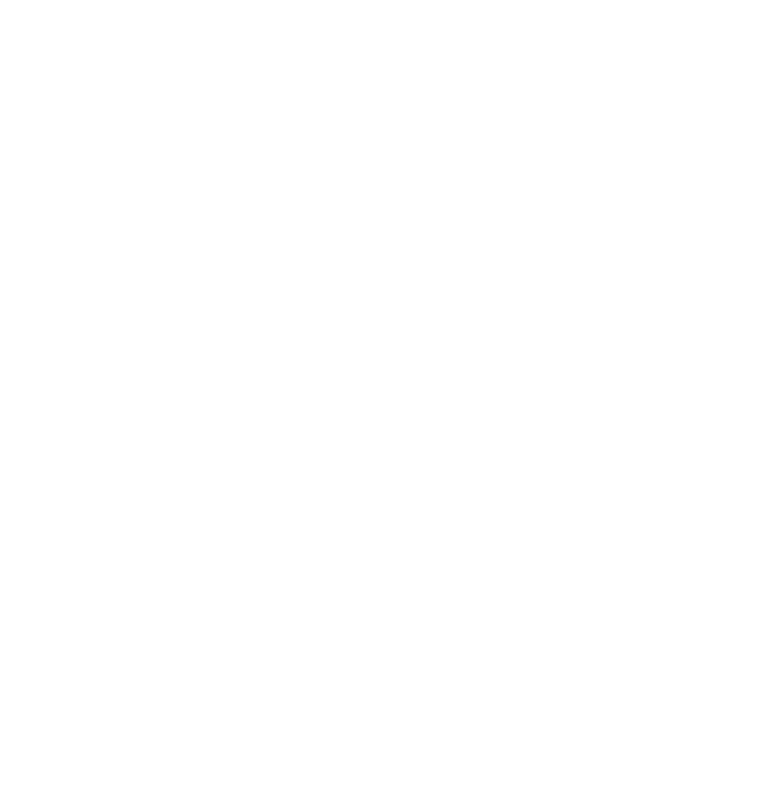
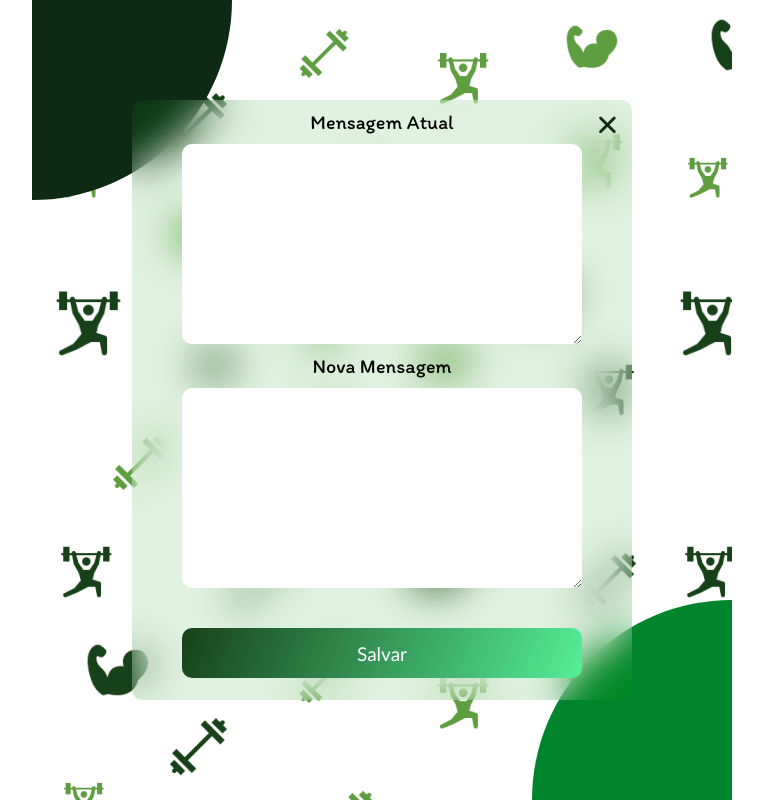
Before and after one commit to Edvaldojs22/ListaClienteFit, a Vue app: page /Mesagem in a window 1280 px wide. Before the commit this address had no page. Shown: the whole page, without its empty margins (258-1021 px from the left). Built offline with nearby package versions, Linux system fonts and the light colour scheme.

Commit message:
att mensagem

```diff
--- a/src/api/api.js
+++ b/src/api/api.js
@@ -1,7 +1,7 @@
 import axios from "axios";
 
 const api = axios.create({
-  baseURL: "http://paixaodecristorsa.site:3000",
+  baseURL: "http://localhost:3000",
   headers: {
     "Content-Type": "application/json",
   },
--- a/src/router/router.js
+++ b/src/router/router.js
@@ -4,11 +4,13 @@ import Home from '../views/Home.vue';
 import Login from '../views/Login.vue';
 import EditCliente from '../views/EditCliente.vue';
 import NovoCliente from '../views/NovoCliente.vue'
+import Mensagem from '../views/Mensagem.vue';
+import MensagemAniversario from '../views/MensagemAniversario.vue';
 
 
 const routes = [
     {
-        path: '/home',
+        path: '/Home',
         name: 'home',
         component: Home
     },
@@ -18,7 +20,7 @@ const routes = [
         component: Login
     },
     {
-        path: '/editar/:id',
+        path: '/Editar/:id',
         name: 'editarCliente',
         component: EditCliente
     },
@@ -27,7 +29,19 @@ const routes = [
         path: '/Novo',
         name: 'novoCliente',
         component: NovoCliente
+    },
+
+    {
+        path: '/Mesagem',
+        name: 'mensagem',
+        component: Mensagem
+    },
+    {
+        path: '/MesagemAniversario',
+        name: 'mensagemAniversario',
+        component: MensagemAniversario
     }
+
 
 ];
 
--- a/src/views/EditCliente.vue
+++ b/src/views/EditCliente.vue
@@ -147,13 +147,18 @@ const editarCliente = async () => {
 }
 
 .painel_add .caixa_ipuntAdd:nth-child(6) {
-  width: 160px;
+  width: 250px;
   margin: 0 auto;
+}
+.painel_add .caixa_ipuntAdd:nth-child(6) input {
+
+  width: 100px;
 }
 
 #botao_add {
   width: 100%;
-  height: 35px;
+  padding: 7px;
+  height: 50px;
   margin-top: 40px;
   font-size: 19px;
   border: none;
--- a/src/views/Home.vue
+++ b/src/views/Home.vue
@@ -212,10 +212,6 @@ onMounted(() => {
     });
 });
 
-const fechaConteudos = () => {
-  telaLista.style.display = "none";
-  painelOpcoes.style.display = "none";
-};
 
 const mudarStatusCliente = async () => {
   try {
@@ -238,6 +234,42 @@ const route = useRouter();
 const handleAdd = () => {
   route.push({ name: "novoCliente" });
 };
+
+//Route para pagina Mensagens
+let campo_mensagem;
+let botaoMsg
+onMounted(() => {
+   campo_mensagem = document.querySelector('.campo_pesquisa_mensagem');
+   botaoMsg = document.querySelector('.iconMensagem');
+})
+const opcoesMensagem = () => {
+  campo_mensagem.style.display = "flex"
+}
+
+const tipoMensagem = (event) => {
+  let tipo = event.target.id
+  if(tipo ==  "cobranca"){
+    route.push({ name: "mensagem" });
+  }
+  else if (tipo == "aniversario"){
+     route.push({ name: "mensagemAniversario" });
+  }
+}
+
+//Fechar conteudos
+const fechaConteudos = () => {
+  if(painelOpcoes){
+    painelOpcoes.style.display = "none";
+  }
+  if(telaLista){
+    telaLista.style.display = "none";
+  }
+  if(campo_mensagem){
+    campo_mensagem.style.display = "none";
+  }
+};
+
+
 </script>
 
 <template>
@@ -363,8 +395,16 @@ const handleAdd = () => {
     </main>
     <!-- ---------------------------------------------------------------->
 
+    <!-- Escolha que tipo de Mensagem -->
+    <div class="campo_pesquisa_mensagem">
+      <p @click="tipoMensagem"  id="cobranca">Mensagem Cobrança</p>
+      <p @click="tipoMensagem"  id="aniversario">Mensagem Aniversário</p>
+      <i @click="fechaConteudos" class="pi pi-times"></i>
+    </div>
+    <!-- ----------------------------------------- -->
+
     <footer>
-      <img :src="IconZap" alt="" />
+      <img class="IconMensagem" @click="opcoesMensagem" :src="IconZap" alt="" />
       <img @click="handleAdd" :src="IconAdd" alt="" />
       <img :src="IconUserFooter" alt="" />
     </footer>
@@ -525,7 +565,7 @@ img {
 }
 
 .campo_pesquisa_lista,
-.campo_cliente_opcoes {
+.campo_cliente_opcoes,.campo_pesquisa_mensagem {
   background-color: rgba(102, 102, 102, 0.608);
   backdrop-filter: blur(5px);
   position: absolute;
@@ -544,7 +584,7 @@ img {
   font-family: sans-serif;
 }
 
-.campo_pesquisa_lista p {
+.campo_pesquisa_lista p, .campo_pesquisa_mensagem p {
   border-radius: 15px;
   width: calc(100% - 50px);
   padding: 10px 0;
@@ -553,6 +593,9 @@ img {
   color: #ffffff;
   cursor: pointer;
   font-family: "itim";
+}
+.campo_pesquisa_mensagem p{
+  background-color: #00852c;
 }
 
 .campo_pesquisa_lista p:nth-child(1) {
--- a/src/views/Login.vue
+++ b/src/views/Login.vue
@@ -145,8 +145,8 @@ const handleLogin = async () => {
 }
 
 #botao_login {
-  width: calc(100% - 30px);
-  height: 40px;
+  width: calc(100% - 50px);
+  height: 35px;
   margin: 0 auto;
   font-size: 19px;
   border: none;
--- /dev/null
+++ b/src/views/Mensagem.vue
@@ -0,0 +1,88 @@
+<script setup>
+import { useRouter } from "vue-router";
+
+const route = useRouter()
+const voltar = () => {
+  route.push({ name: "home" });
+};
+</script>
+
+<template>
+  <div class="painel_login">
+    <div class="cor_top"></div>
+    <div class="cor_bottom"></div>
+    <div class="painel_msg">
+      <div class="painel_msgAtual">
+        <p>Mensagem Atual</p>
+        <textarea name="msgAtual"></textarea>
+      </div>
+      <form action="" class="formMsg">
+        <label for="novaMensagem">Nova Mensagem</label>
+        <textarea name="novaMensagem"></textarea>
+        <button class="botaoSalvar">Salvar</button>
+      </form>
+       <i @click="voltar" class="pi pi-times"></i>
+    </div>
+  </div>
+</template>
+
+<style >
+.painel_msg {
+  width: calc(100% - 50px);
+  max-width: 500px;
+  height: calc(100% - 50px);
+  max-height: 600px;
+  background-color: #11991321;
+  border-radius: 10px;
+  backdrop-filter: blur(20px);
+  color: #000000;
+  padding-bottom: 30px;
+  display: flex;
+  flex-direction: column;
+  align-items: center;
+  justify-content: space-between;
+  font-family: 'itim';
+}
+.painel_msgAtual, .formMsg{
+    width: 100%;
+    display: flex;
+    flex-direction: column;
+    align-items: center;
+}
+
+.painel_msg p, .formMsg label{
+    margin: 10px 0 10px;
+    font-size: 20px;
+}
+
+
+
+textarea{
+    width:calc(100% - 30px);
+    max-width: 400px;
+    height: 200px;
+    border: none;
+    border-radius: 10px;
+     outline: none;
+     padding: 5px;
+
+}
+
+.botaoSalvar {
+  width: calc(100% - 100px);
+  padding: 7px;
+  height: 50px;
+  margin-top: 40px;
+  font-size: 19px;
+  border: none;
+  border-radius: 10px;
+  font-family: "Gill Sans", "Gill Sans MT", Calibri, "Trebuchet MS", sans-serif;
+  font-weight: 100;
+  background-image: linear-gradient(290deg, #55ee99, #174118);
+  color: white;
+}
+
+.botaoSalvar:hover{
+    transform: scale(1.1);
+}
+</style>
--- /dev/null
+++ b/src/views/MensagemAniversario.vue
@@ -0,0 +1,31 @@
+<script setup>
+import { useRouter } from "vue-router";
+
+const route = useRouter()
+const voltar = () => {
+  route.push({ name: "home" });
+};
+</script>
+
+<template>
+  <div class="painel_login">
+    <div class="cor_top"></div>
+    <div class="cor_bottom"></div>
+    <div class="painel_msg">
+      <div class="painel_msgAtual">
+        <p>Mensagem Atual</p>
+        <textarea name="msgAtual"></textarea>
+      </div>
+      <form action="" class="formMsg">
+        <label for="novaMensagem">Nova Mensagem</label>
+        <textarea name="novaMensagem"></textarea>
+        <button class="botaoSalvar">Salvar</button>
+      </form>
+       <i @click="voltar" class="pi pi-times"></i>
+    </div>
+  </div>
+</template>
+
+<style>
+
+</style>
```
